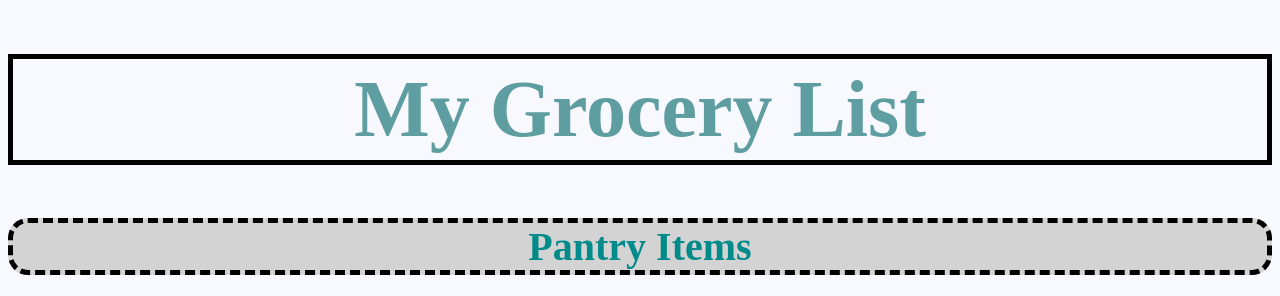
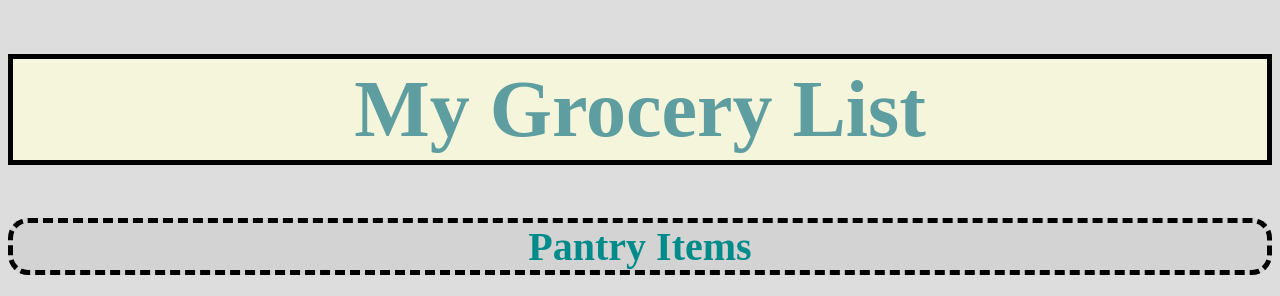
Before and after one commit to jcatekista/FSWebDev, a plain HTML site: page block06/grocerylist.html in a window 1280 px wide. Shown: the top 296 px of the page. Drawn offline with Linux system fonts and the light colour scheme.

Commit message:
changes to bth files

```diff
--- a/block06/grocerylist.html
+++ b/block06/grocerylist.html
@@ -8,7 +8,7 @@
   <link rel="stylesheet" href="grocerystyles.css">
   <style>
     body {
-        background-color: ghostwhite;
+        background-color: rgb(221, 221, 221);
     }
   </style>
 </head>
--- a/block06/grocerystyles.css
+++ b/block06/grocerystyles.css
@@ -4,6 +4,7 @@ h1 {
   text-align: center;
   font-size: 80px;
   color: cadetblue;
+  background-color: beige;
 }
 
 h2 {
```
